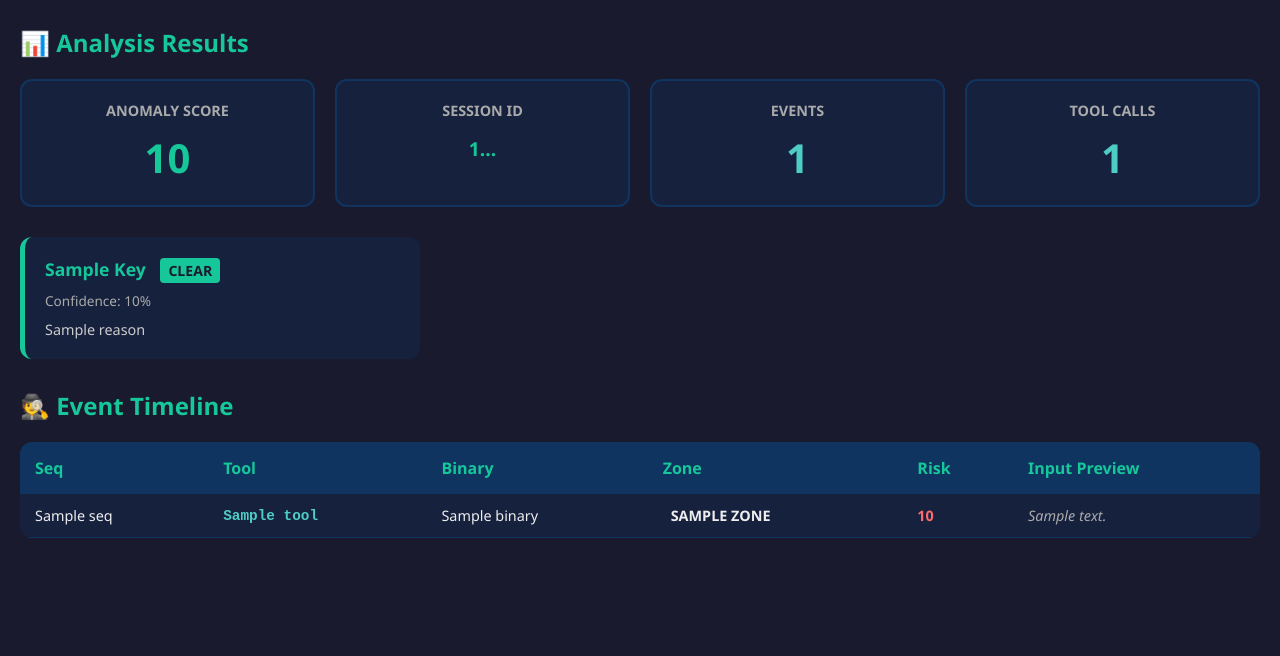
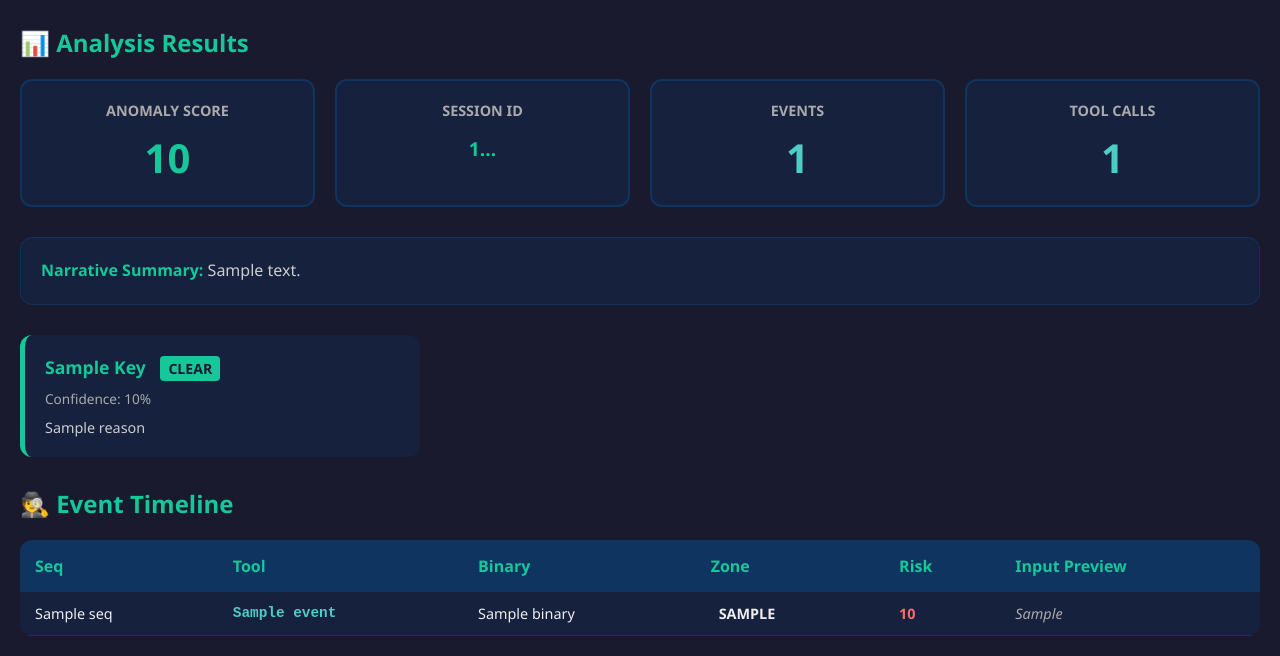
Before and after one commit to Lukentony/AI-guardian-lab, a Flask app: template ui/templates/forensics.html in a window 1280 px wide. Shown: the part 540-1196 px from the top of the page. Before the commit the page ends 1078 px from the top, so only its background shows below. Run offline with Flask 3, Linux system fonts and the light colour scheme; the template is opened without the code that fills it: most values are stand-ins (such as "Sample title", 1, 10 or a date in 2020).

Commit message:
fix: correct forensics report data mapping in UI template

```diff
--- a/ui/templates/forensics.html
+++ b/ui/templates/forensics.html
@@ -29,6 +29,9 @@
         .score-red { color: #ff6b6b; }
         .score-yellow { color: #ffd700; }
         .score-green { color: #16c79a; }
+
+        .summary-box { background: #16213e; padding: 20px; border-radius: 12px; border: 1px solid #0f3460; margin-bottom: 30px; color: #ccc; line-height: 1.6; }
+        .summary-box strong { color: #16c79a; }
 
         .flags { display: grid; grid-template-columns: repeat(3, 1fr); gap: 20px; margin-bottom: 30px; }
         .flag-card { background: #16213e; padding: 20px; border-radius: 12px; border-left: 5px solid #0f3460; }
@@ -82,23 +85,27 @@
         <div class="stats">
             <div class="stat-card">
                 <h3>Anomaly Score</h3>
-                {% set score = report.summary.anomaly_score %}
+                {% set score = report.anomaly_score %}
                 <div class="val {% if score > 50 %}score-red{% elif score > 20 %}score-yellow{% else %}score-green{% endif %}">
                     {{ score }}
                 </div>
             </div>
             <div class="stat-card">
                 <h3>Session ID</h3>
-                <div class="val" style="font-size: 1.2em; margin-top: 15px; color: #16c79a;">{{ report.summary.session_id[:12] }}...</div>
+                <div class="val" style="font-size: 1.2em; margin-top: 15px; color: #16c79a;">{{ report.session_id[:12] }}...</div>
             </div>
             <div class="stat-card">
                 <h3>Events</h3>
-                <div class="val" style="color: #4ecdc4;">{{ report.summary.event_count }}</div>
+                <div class="val" style="color: #4ecdc4;">{{ report.event_count }}</div>
             </div>
             <div class="stat-card">
                 <h3>Tool Calls</h3>
-                <div class="val" style="color: #4ecdc4;">{{ report.summary.tool_call_count }}</div>
+                <div class="val" style="color: #4ecdc4;">{{ report.tool_call_count }}</div>
             </div>
+        </div>
+
+        <div class="summary-box">
+            <strong>Narrative Summary:</strong> {{ report.summary }}
         </div>
 
         <!-- Section B: Flags -->
@@ -132,16 +139,16 @@
                 {% for event in report.timeline %}
                 <tr>
                     <td>{{ event.seq }}</td>
-                    <td class="tool">{{ event.tool }}</td>
+                    <td class="tool">{{ event.tool_name }}</td>
                     <td>{{ event.binary or '-' }}</td>
                     <td>
-                        <span class="zone zone-{{ event.zone }}">
-                            {{ event.zone.upper() }}
+                        <span class="zone zone-{{ event.policy_zone }}">
+                            {{ event.policy_zone.upper() }}
                         </span>
                     </td>
                     <td class="risk {% if event.risk_score > 7 %}risk-high{% endif %}">{{ event.risk_score }}</td>
                     <td style="color: #aaa; font-style: italic;">
-                        {{ event.input_preview[:100] }}{% if event.input_preview|length > 100 %}...{% endif %}
+                        {{ event.truncated_input }}
                     </td>
                 </tr>
                 {% endfor %}
```
